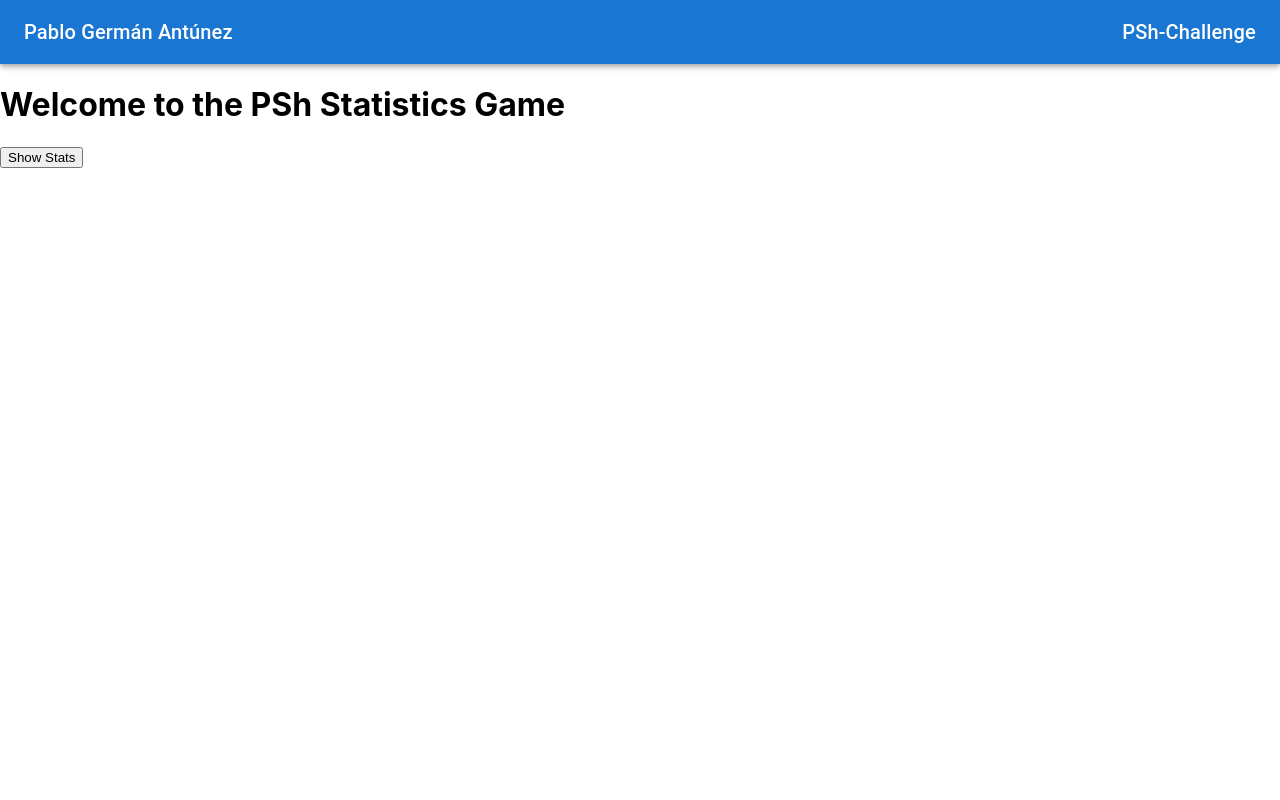
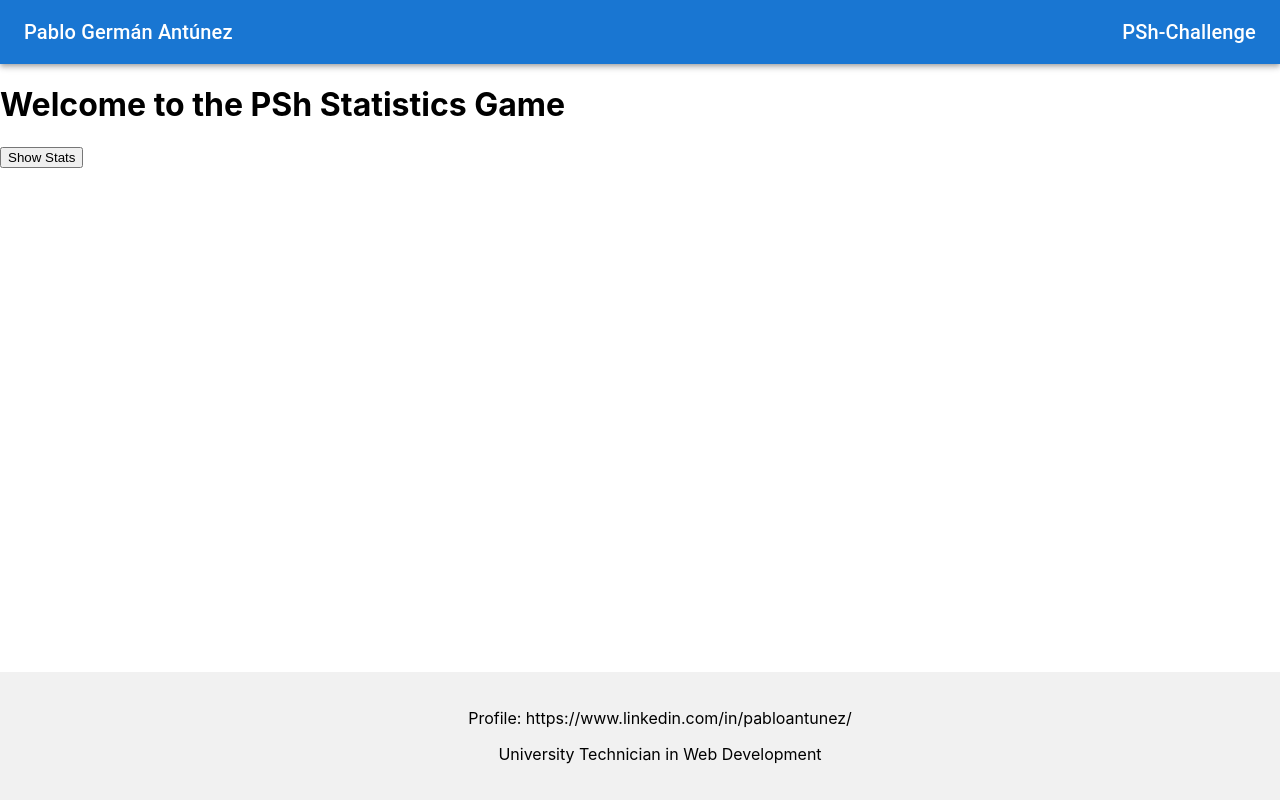
Before and after one commit to pabloantunez/PSh-challenge, a React (Create React App) app in the folder frontend/psh_game/: page / in a window 1280 px wide. Built offline with nearby package versions, Linux system fonts and the light colour scheme.

Commit message:
Create Footer component

```diff
--- a/frontend/psh_game/src/App.js
+++ b/frontend/psh_game/src/App.js
@@ -1,6 +1,6 @@
 import React from 'react';
 import Header from './components/Header';
-//import Footer from './components/Footer';
+import Footer from './components/Footer';
 import { Outlet } from 'react-router-dom';
 
 function App() {
@@ -10,6 +10,7 @@ function App() {
       <main style={{ flexGrow: 1 }}>
         <Outlet />
       </main>
+      <Footer linkedinUrl='https://www.linkedin.com/in/pabloantunez/' title='University Technician in Web Development'/>
     </div>
   );
 }
--- /dev/null
+++ b/frontend/psh_game/src/components/Footer/index.js
@@ -0,0 +1,21 @@
+import React from 'react';
+
+const Footer = ({ linkedinUrl, title }) => {
+  return (
+    <footer style={footerStyle}>
+      <p>Profile: {linkedinUrl}</p>
+      <p>{title}</p>
+    </footer>
+  );
+};
+
+const footerStyle = {
+  padding: '20px',
+  backgroundColor: '#f1f1f1',
+  textAlign: 'center',
+  position: 'fixed',
+  width: '100%',
+  bottom: '0',
+};
+
+export default Footer;
```
